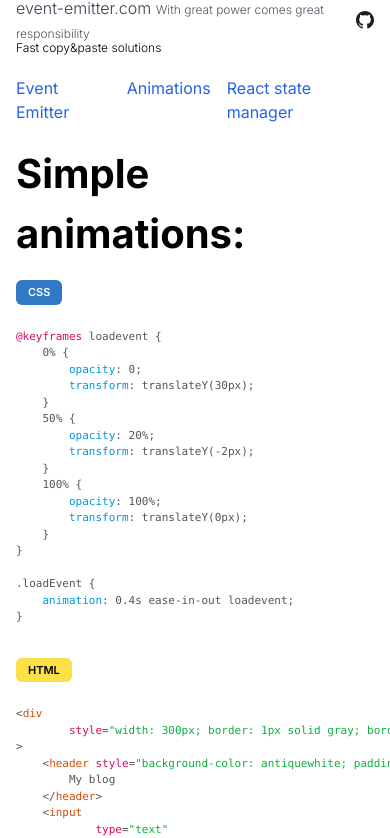
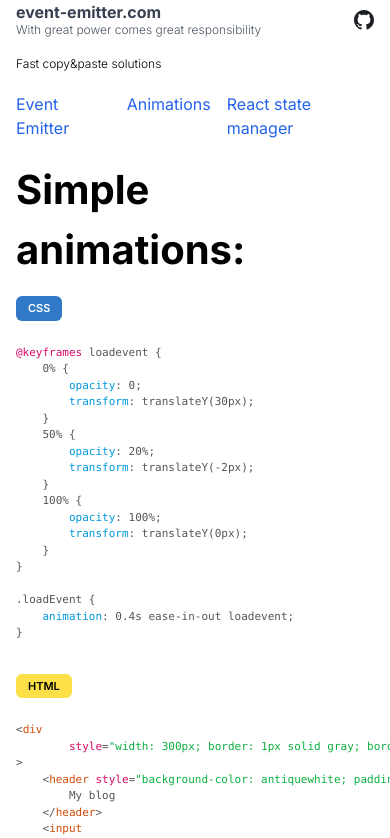
Before and after one commit to nulnow/event-emitter.com, a Next.js app: page /animations in a window 390 px wide. Shown: the top 838 px of the page. Built offline with nearby package versions, Linux system fonts and the light colour scheme.

Commit message:
Responsive navbar

```diff
--- a/src/components/Navbar.tsx
+++ b/src/components/Navbar.tsx
@@ -8,7 +8,14 @@ export const Navbar = () => {
     <>
       <header className="flex justify-between items-center px-4 sticky top-0 backdrop-blur-xl text-gray-700" style={{ height: headerHeightPx }}>
         <div>
-          <h1 className="font-light text-md md:text-2xl">event-emitter.com <span className="text-xs md:text-sm text-gray-600">With great power comes great responsibility</span></h1>
+          <h1 className="font-bold md:font-light text-md md:text-2xl" style={{ lineHeight: '100%' }}>
+            event-emitter.com
+            <br className="block md:hidden" />
+            {' '}
+            <span
+              className="text-xs md:text-sm text-gray-600 font-light"
+              style={{ lineHeight: '100%' }}
+            >With great power comes great responsibility</span></h1>
         </div>
         <nav>
           <Link href="https://github.com/nulnow">
@@ -16,7 +23,7 @@ export const Navbar = () => {
           </Link>
         </nav>
       </header>
-      <div className="px-4 text-xs font-light">
+      <div className="px-4 text-xs font-light mt-4">
         Fast copy&paste solutions
       </div>
       <section className="px-4 py-5">
```
